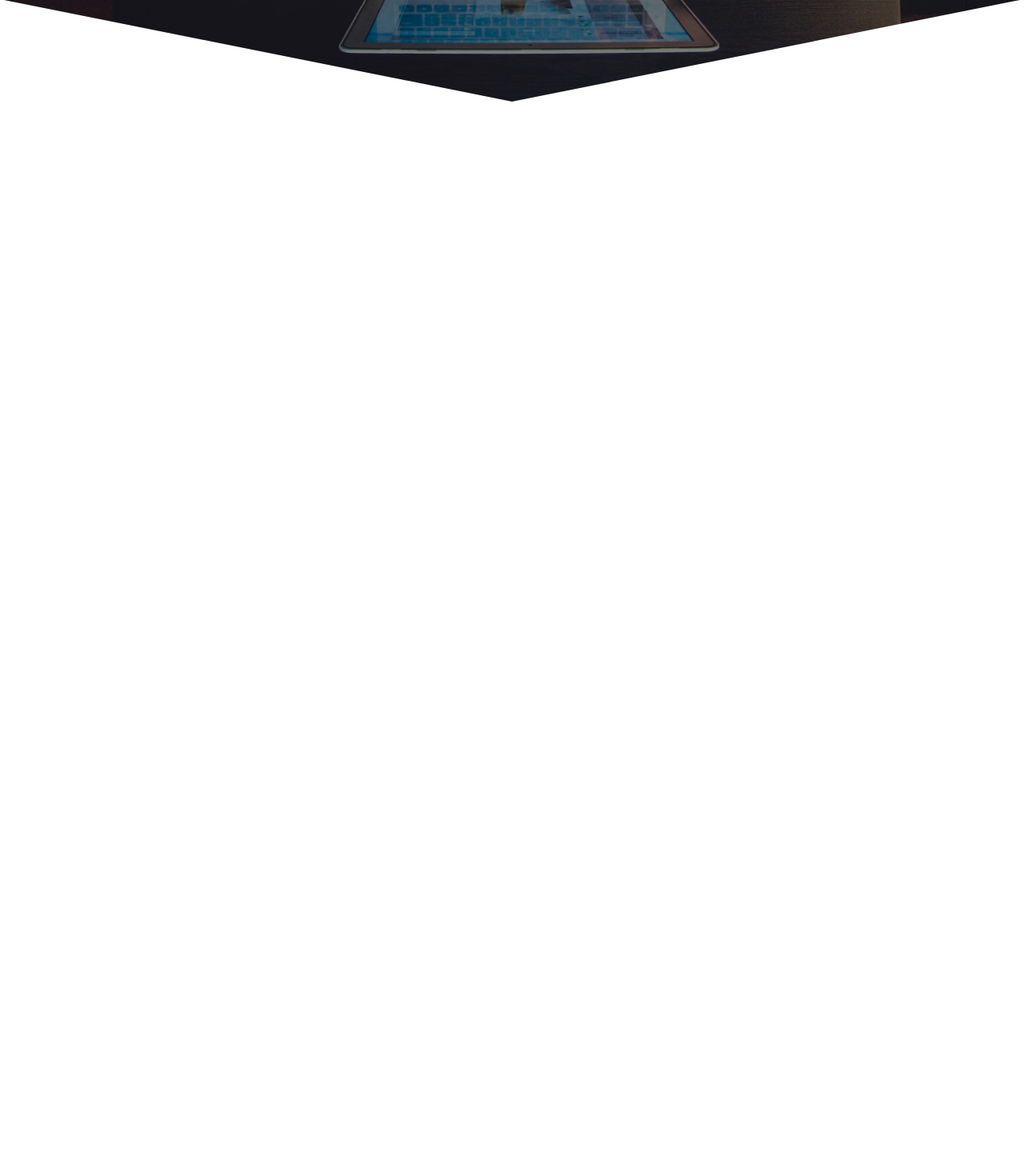
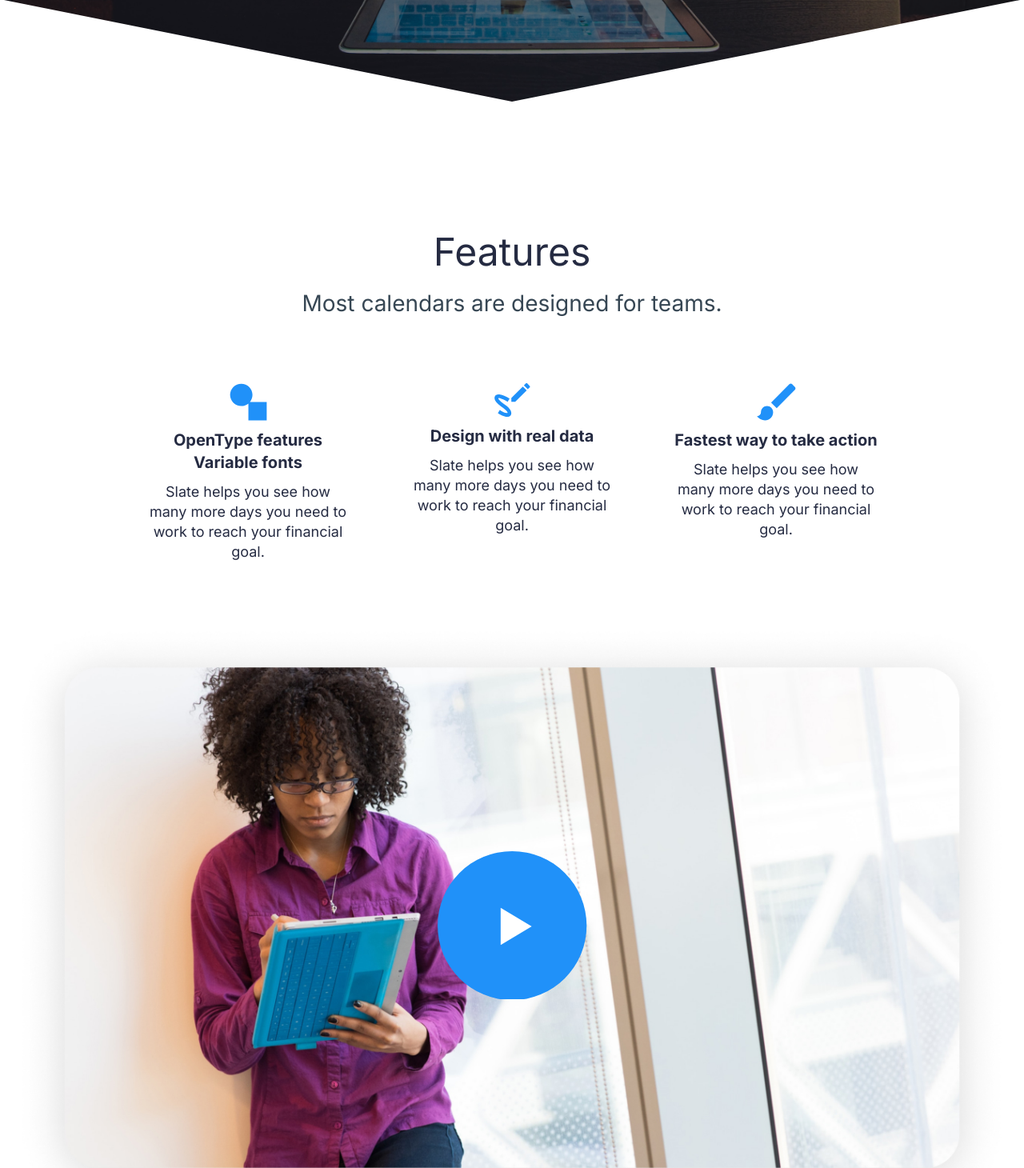
Before and after one commit to Unset29/new-project, a plain HTML site: page index.html in a window 1280 px wide. Shown: the part 712-2172 px from the top of the page at 80% size. Before the commit the page ends 839 px from the top, so only its background shows below. Drawn offline with Linux system fonts and the light colour scheme.

Commit message:
feautures block

```diff
--- a/index.html
+++ b/index.html
@@ -10,12 +10,15 @@
   <link rel="stylesheet" href="style/reset.css">
   <link rel="stylesheet" href="style/main.css">
   <link rel="stylesheet" href="style/header.css">
+  <link rel="stylesheet" href="style/feautures.css">
   <link rel="preconnect" href="https://fonts.googleapis.com">
   <link rel="preconnect" href="https://fonts.gstatic.com" crossorigin>
   <link href="https://fonts.googleapis.com/css2?family=Inter:wght@400;500;700&display=swap" rel="stylesheet">
+
 </head>
 
 <body>
+  <!-- header -->
   <header class="header">
     <div class="header__background">
       <img src="img/header-background.jpg" alt="background-img">
@@ -69,7 +72,51 @@
       </div>
     </div>
   </header>
-  <main></main>
+  <main>
+    <!-- feautures section -->
+    <section class="feautures content-block">
+      <div class="feautures__heading">
+        <h2 class="feautures__heading-title">Features</h2>
+        <p class="feautures__heading-description">Most calendars are designed for teams.</p>
+      </div>
+      <div class="feautures__video-block">
+        <img src="img/feautures_screen.jpg" alt="screen" class="feautures__video">
+        <img src="img/feautures_screen_desktop.jpg" alt="screen" class="feautures__video-desktop">
+      </div>
+      <ul class="feautures__items-list">
+        <li class="feauture__item">
+          <img src="img/svg/feautures/type.svg" alt="OpenType features Variable fonts" class="feautures__item-img">
+          <h3 class="feauture__item-title">OpenType features Variable fonts</h3>
+          <p class="feauture__item-description">
+            Slate helps you see how
+            many more days you need
+            to work to reach your
+            financial goal.
+          </p>
+        </li>
+        <li class="feauture__item">
+          <img src="img/svg/feautures/design.svg" alt="Design with real data" class="feautures__item-img">
+          <h3 class="feauture__item-title">Design with real data</h3>
+          <p class="feauture__item-description">
+            Slate helps you see how
+            many more days you need
+            to work to reach your
+            financial goal.
+          </p>
+        </li>
+        <li class="feauture__item">
+          <img src="img/svg/feautures/action.svg" alt="Fastest way to take action" class="feautures__item-img">
+          <h3 class="feauture__item-title">Fastest way to take action</h3>
+          <p class="feauture__item-description">
+            Slate helps you see how
+            many more days you need
+            to work to reach your
+            financial goal.
+          </p>
+        </li>
+      </ul>
+    </section>
+  </main>
   <footer></footer>
 </body>
 
--- /dev/null
+++ b/style/feautures.css
@@ -0,0 +1,114 @@
+.feautures {
+    padding-top: 80px;
+    padding-bottom: 80px;
+    display: flex;
+    flex-direction: column;
+    gap: 50px;
+}
+
+.feautures__heading {
+    display: flex;
+    flex-direction: column;
+    gap: 17px;
+    text-align: center;
+}
+
+.feautures__heading-title {
+    font-size: 48px;
+    line-height: 55px;
+}
+
+.feautures__heading-description {
+    font-size: 28px;
+    line-height: 40px;
+    color: rgba(55, 71, 84, 1);
+}
+
+.feautures__video-block {
+    position: relative;
+    cursor: pointer;
+}
+
+.feautures__video-block::after {
+    content: '';
+    width: 62px;
+    height: 62px;
+    background: url(/img/svg/play_button.svg) no-repeat;
+    background-size: cover;
+    transform: translate(-50%, -50%);
+    position: absolute;
+    left: 50%;
+    top: 50%;
+}
+
+.feautures__video {
+    width: 100%;
+}
+
+.feautures__video-desktop {
+    display: none;
+}
+
+.feautures__items-list {
+    gap: 75px;
+    display: flex;
+    flex-direction: column;
+    align-items: center;
+}
+
+.feauture__item {
+    gap: 10px;
+    text-align: center;
+    max-width: 255px;
+    display: flex;
+    flex-direction: column;
+    align-items: center;
+}
+
+.feauture__item-title {
+    font-size: 20px;
+    font-weight: 700;
+    line-height: 28px;
+}
+
+.feauture__item-description {
+    font-size: 18px;
+    line-height: 25px;
+}
+
+@media screen and (min-width: 415px) {
+    .feautures {
+        padding-top: 160px;
+        padding-bottom: 52px;
+        gap: 80px;
+    }
+
+    .feautures__heading {
+        order: 1;
+    }
+
+    .feautures__items-list {
+        order: 2;
+        flex-direction: row;
+        justify-content: center;
+        align-items: flex-start;
+    }
+
+    .feautures__video-block {
+        order: 3;
+    }
+
+    .feautures__video {
+        display: none;
+    }
+
+    .feautures__video-desktop {
+        display: block;
+        width: 100%;
+    }
+
+    .feautures__video-block::after {
+        width: 188px;
+        height: 188px;
+    }
+}
--- a/style/header.css
+++ b/style/header.css
@@ -101,7 +101,7 @@
     width: 236px;
 }
 
-@media screen and (min-width:412px) {
+@media screen and (min-width:415px) {
     .header__nav-links {
         gap: 10px;
         display: flex;
--- a/style/main.css
+++ b/style/main.css
@@ -1,10 +1,13 @@
 body {
     font-family: 'Inter', sans-serif;
+    color: rgba(37, 43, 66, 1);
 }
 
 .content-block {
     max-width: 1440px;
     margin: 0 auto;
+    padding: 0 20px;
+    box-sizing: border-box;
 }
 
 .action__button {
```
Also changed, not shown: img/feautures_screen.jpg (added), img/feautures_screen_desktop.jpg (added), img/svg/feautures/action.svg (added), img/svg/feautures/design.svg (added), img/svg/feautures/type.svg (added), img/svg/play_button.svg (added).
